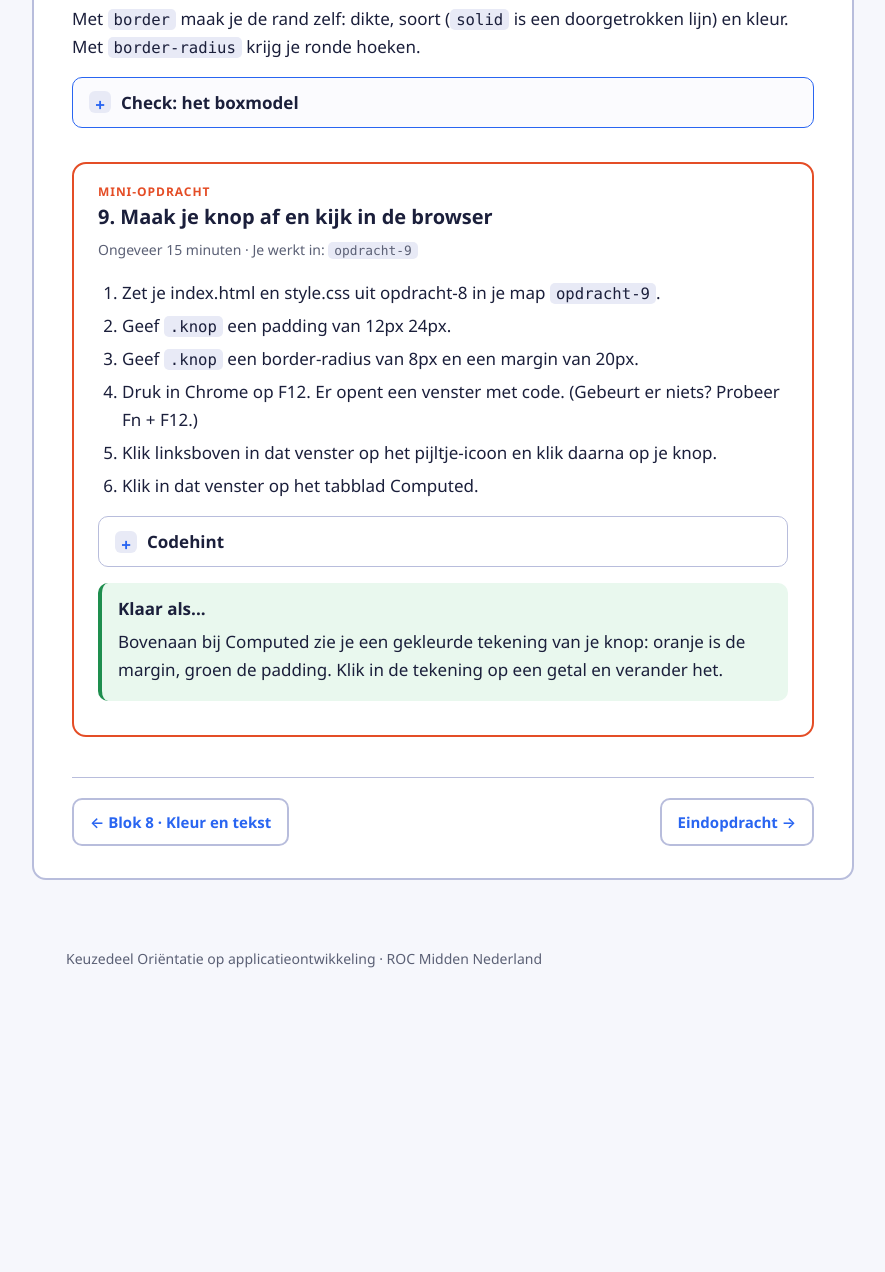
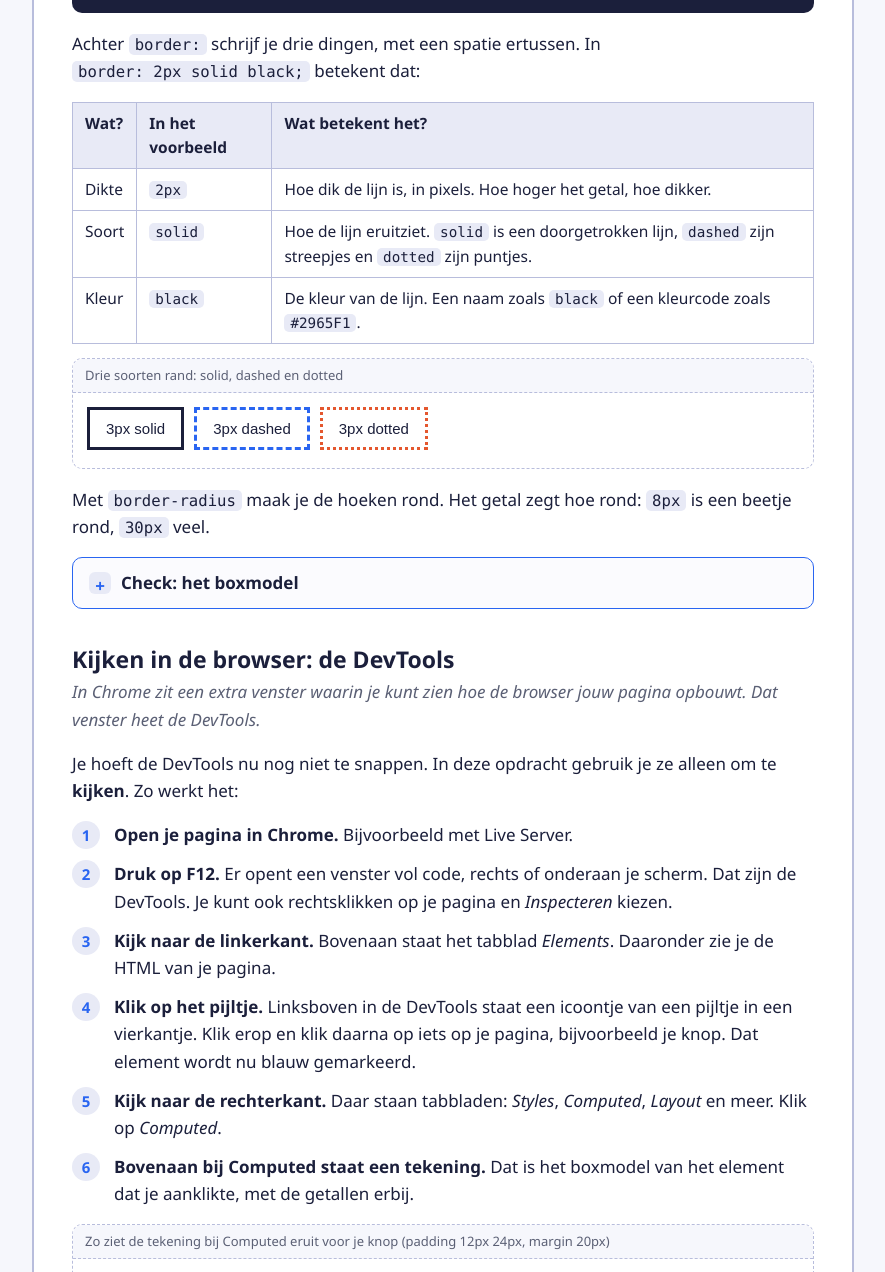
Before and after one commit to TiemenBouma/keuzedeel-orientatie-op-applicatieontwikkeling, a plain HTML site: page module-1/blok-9.html in a window 1280 px wide. Shown: the part 1528-2800 px from the top of the page, without its empty margins (336-1221 px from the left). Before the commit the page ends 2526 px from the top, so only its background shows below. Drawn offline with Linux system fonts and the light colour scheme.

Commit message:
Blok 9: uitleg border-eigenschappen en DevTools/Computed
- Border-rij in de tabel beschrijft nu wat het is (de lijn om het element)
- Tabel met dikte, soort en kleur + demo van solid/dashed/dotted
- Nieuwe sectie die uitlegt hoe je DevTools opent en bij Computed komt,
  met een nagebouwde boxmodel-tekening
- Opdracht 9: stap 6 zegt dat je alleen kijkt, stap 7 laat de getallen
  controleren; "Klaar als" aangepast

Co-Authored-By: Claude Opus 5.5 <noreply@anthropic.com>
Claude-Session: https://claude.ai/code/session_017g3XdZG89Cbmjz6dyBPrHs

```diff
--- a/module-1/blok-9.html
+++ b/module-1/blok-9.html
@@ -55,7 +55,7 @@
 </tr>
 <tr>
 <td><code>border</code></td>
-<td>De rand zelf: dikte, soort en kleur.</td>
+<td>De <strong>lijn</strong> om het element heen. Die zit tussen de padding en de margin. Verderop lees je hoe je hem maakt.</td>
 </tr>
 <tr>
 <td><code>margin</code></td>
@@ -100,7 +100,36 @@
 <div class="code"><pre><span></span><code><span class="nt">border</span><span class="o">:</span><span class="w"> </span><span class="nt">2px</span><span class="w"> </span><span class="nt">solid</span><span class="w"> </span><span class="nt">black</span><span class="o">;</span>
 <span class="nt">border-radius</span><span class="o">:</span><span class="w"> </span><span class="nt">8px</span><span class="o">;</span>
 </code></pre></div>
-<p>Met <code>border</code> maak je de rand zelf: dikte, soort (<code>solid</code> is een doorgetrokken lijn) en kleur. Met <code>border-radius</code> krijg je ronde hoeken.</p>
+<p>Achter <code>border:</code> schrijf je drie dingen, met een spatie ertussen. In <code>border: 2px solid black;</code> betekent dat:</p>
+<table>
+<thead>
+<tr>
+<th>Wat?</th>
+<th>In het voorbeeld</th>
+<th>Wat betekent het?</th>
+</tr>
+</thead>
+<tbody>
+<tr>
+<td>Dikte</td>
+<td><code>2px</code></td>
+<td>Hoe dik de lijn is, in pixels. Hoe hoger het getal, hoe dikker.</td>
+</tr>
+<tr>
+<td>Soort</td>
+<td><code>solid</code></td>
+<td>Hoe de lijn eruitziet. <code>solid</code> is een doorgetrokken lijn, <code>dashed</code> zijn streepjes en <code>dotted</code> zijn puntjes.</td>
+</tr>
+<tr>
+<td>Kleur</td>
+<td><code>black</code></td>
+<td>De kleur van de lijn. Een naam zoals <code>black</code> of een kleurcode zoals <code>#2965F1</code>.</td>
+</tr>
+</tbody>
+</table>
+<figure class="demo"><div class="demo-titel">Drie soorten rand: solid, dashed en dotted</div><iframe class="demo-frame" loading="lazy" title="Drie soorten rand: solid, dashed en dotted" srcdoc="&lt;style&gt;body{margin:0;padding:14px;font-family:Arial,sans-serif;font-size:15px;color:#1B1F3B;background:#fff}&lt;/style&gt;&lt;style&gt;div{display:inline-block;padding:10px 16px;margin-right:10px}&lt;/style&gt;
+&lt;div style=&quot;border:3px solid #1B1F3B&quot;&gt;3px solid&lt;/div&gt;&lt;div style=&quot;border:3px dashed #2965F1&quot;&gt;3px dashed&lt;/div&gt;&lt;div style=&quot;border:3px dotted #E4572E&quot;&gt;3px dotted&lt;/div&gt;" style="height:40px" onload="this.style.height=(this.contentDocument.body.offsetHeight+4)+'px'"></iframe></figure>
+<p>Met <code>border-radius</code> maak je de hoeken rond. Het getal zegt hoe rond: <code>8px</code> is een beetje rond, <code>30px</code> veel.</p>
 <details class="check">
 <summary>Check: het boxmodel</summary>
 <p><strong>1. Welke ruimte zit binnen de rand?</strong></p>
@@ -123,6 +152,27 @@
 <p><strong>2. B – links en rechts.</strong> Bij twee getallen is het eerste boven en onder, het tweede links en rechts.</p>
 </details>
 </details>
+<h2>Kijken in de browser: de DevTools</h2>
+<p class="sub">In Chrome zit een extra venster waarin je kunt zien hoe de browser jouw pagina opbouwt. Dat venster heet de DevTools.</p>
+<p>Je hoeft de DevTools nu nog niet te snappen. In deze opdracht gebruik je ze alleen om te <strong>kijken</strong>. Zo werkt het:</p>
+<ol>
+<li><strong>Open je pagina in Chrome.</strong> Bijvoorbeeld met Live Server.</li>
+<li><strong>Druk op F12.</strong> Er opent een venster vol code, rechts of onderaan je scherm. Dat zijn de DevTools. Je kunt ook rechtsklikken op je pagina en <em>Inspecteren</em> kiezen.</li>
+<li><strong>Kijk naar de linkerkant.</strong> Bovenaan staat het tabblad <em>Elements</em>. Daaronder zie je de HTML van je pagina.</li>
+<li><strong>Klik op het pijltje.</strong> Linksboven in de DevTools staat een icoontje van een pijltje in een vierkantje. Klik erop en klik daarna op iets op je pagina, bijvoorbeeld je knop. Dat element wordt nu blauw gemarkeerd.</li>
+<li><strong>Kijk naar de rechterkant.</strong> Daar staan tabbladen: <em>Styles</em>, <em>Computed</em>, <em>Layout</em> en meer. Klik op <em>Computed</em>.</li>
+<li><strong>Bovenaan bij Computed staat een tekening.</strong> Dat is het boxmodel van het element dat je aanklikte, met de getallen erbij.</li>
+</ol>
+<figure class="demo"><div class="demo-titel">Zo ziet de tekening bij Computed eruit voor je knop (padding 12px 24px, margin 20px)</div><iframe class="demo-frame" loading="lazy" title="Zo ziet de tekening bij Computed eruit voor je knop (padding 12px 24px, margin 20px)" srcdoc="&lt;style&gt;body{margin:0;padding:14px;font-family:Arial,sans-serif;font-size:15px;color:#1B1F3B;background:#fff}&lt;/style&gt;&lt;style&gt;.bx{font:12px Arial,sans-serif;color:#1B1F3B;position:relative;text-align:center;padding:4px 30px;display:block}.bx&gt;.l{position:absolute;left:6px;top:3px}.bx&gt;.t{display:block;margin-bottom:3px}.bx&gt;.o{display:block;margin-top:3px}.bx&gt;.zij{display:flex;align-items:center;gap:10px}.bx&gt;.zij&gt;.bx{flex:1}.mar{background:#f9cc9d;border:1px dashed #333;max-width:420px}.brd{background:#fddd9b;border:2px solid #1B1F3B}.pad{background:#c3d08b;border:1px dashed #333}.cnt{background:#8cb6c0;border:1px solid #555;padding:8px;flex:1}&lt;/style&gt;
+&lt;div class=&quot;bx mar&quot;&gt;&lt;span class=&quot;l&quot;&gt;margin&lt;/span&gt;&lt;span class=&quot;t&quot;&gt;20&lt;/span&gt;&lt;div class=&quot;zij&quot;&gt;&lt;span&gt;20&lt;/span&gt;&lt;div class=&quot;bx brd&quot;&gt;&lt;span class=&quot;l&quot;&gt;border&lt;/span&gt;&lt;span class=&quot;t&quot;&gt;0&lt;/span&gt;&lt;div class=&quot;zij&quot;&gt;&lt;span&gt;0&lt;/span&gt;&lt;div class=&quot;bx pad&quot;&gt;&lt;span class=&quot;l&quot;&gt;padding&lt;/span&gt;&lt;span class=&quot;t&quot;&gt;12&lt;/span&gt;&lt;div class=&quot;zij&quot;&gt;&lt;span&gt;24&lt;/span&gt;&lt;div class=&quot;cnt&quot;&gt;je knop&lt;/div&gt;&lt;span&gt;24&lt;/span&gt;&lt;/div&gt;&lt;span class=&quot;o&quot;&gt;12&lt;/span&gt;&lt;/div&gt;&lt;span&gt;0&lt;/span&gt;&lt;/div&gt;&lt;span class=&quot;o&quot;&gt;0&lt;/span&gt;&lt;/div&gt;&lt;span&gt;20&lt;/span&gt;&lt;/div&gt;&lt;span class=&quot;o&quot;&gt;20&lt;/span&gt;&lt;/div&gt;" style="height:40px" onload="this.style.height=(this.contentDocument.body.offsetHeight+4)+'px'"></iframe></figure>
+<div class="admonition let-op">
+<p class="admonition-title">Zie je geen Computed?</p>
+<p>Is het venster smal? Dan staan sommige tabbladen verstopt. Klik op het dubbele pijltje <strong>»</strong> naast de tabbladen en kies daar <em>Computed</em>. Staat er bovenaan een melding dat de DevTools ook in het Nederlands kunnen? Die mag je wegklikken met het kruisje.</p>
+</div>
+<div class="admonition tip">
+<p class="admonition-title">Je kunt niets kapotmaken</p>
+<p>Wat je in de DevTools doet, verandert niets aan je bestanden. Sluit je het venster met F12, dan is alles weer zoals het was.</p>
+</div>
 <div class="admonition opdracht">
 <p class="admonition-title">9. Maak je knop af en kijk in de browser</p>
 <p class="meta">Ongeveer 15 minuten · Je werkt in: <code>opdracht-9</code></p>
@@ -130,9 +180,10 @@
 <li>Zet je index.html en style.css uit opdracht-8 in je map <code>opdracht-9</code>.</li>
 <li>Geef <code>.knop</code> een padding van 12px 24px.</li>
 <li>Geef <code>.knop</code> een border-radius van 8px en een margin van 20px.</li>
-<li>Druk in Chrome op F12. Er opent een venster met code. (Gebeurt er niets? Probeer Fn + F12.)</li>
-<li>Klik linksboven in dat venster op het pijltje-icoon en klik daarna op je knop.</li>
-<li>Klik in dat venster op het tabblad Computed.</li>
+<li>Open je pagina in Chrome en druk op F12. De DevTools openen. (Gebeurt er niets? Probeer Fn + F12.)</li>
+<li>Klik linksboven in de DevTools op het pijltje-icoon en klik daarna op je knop.</li>
+<li>Klik rechts op het tabblad Computed. <strong>Je hoeft hier niets te veranderen.</strong> Je kijkt alleen, zodat je weet waar het staat.</li>
+<li>Zoek bovenaan de gekleurde tekening. Staat bij margin overal 20? Staat bij padding boven en onder 12 en links en rechts 24?</li>
 </ol>
 <details class="hint">
 <summary>Codehint</summary>
@@ -145,7 +196,7 @@
 </details>
 <div class="admonition klaar">
 <p class="admonition-title">Klaar als...</p>
-<p>Bovenaan bij Computed zie je een gekleurde tekening van je knop: oranje is de margin, groen de padding. Klik in de tekening op een getal en verander het.</p>
+<p>Je knop heeft ronde hoeken en ruimte eromheen. En je kunt in de tekening bij Computed aanwijzen waar de margin (oranje) en de padding (groen) van je knop staan.</p>
 </div>
 </div>
     <div class="vorige-volgende"><a class="vorige" href="blok-8.html">← Blok 8 · Kleur en tekst</a><a class="volgende" href="eindopdracht.html">Eindopdracht →</a></div>
```
Also changed, not shown: 1 other file.
